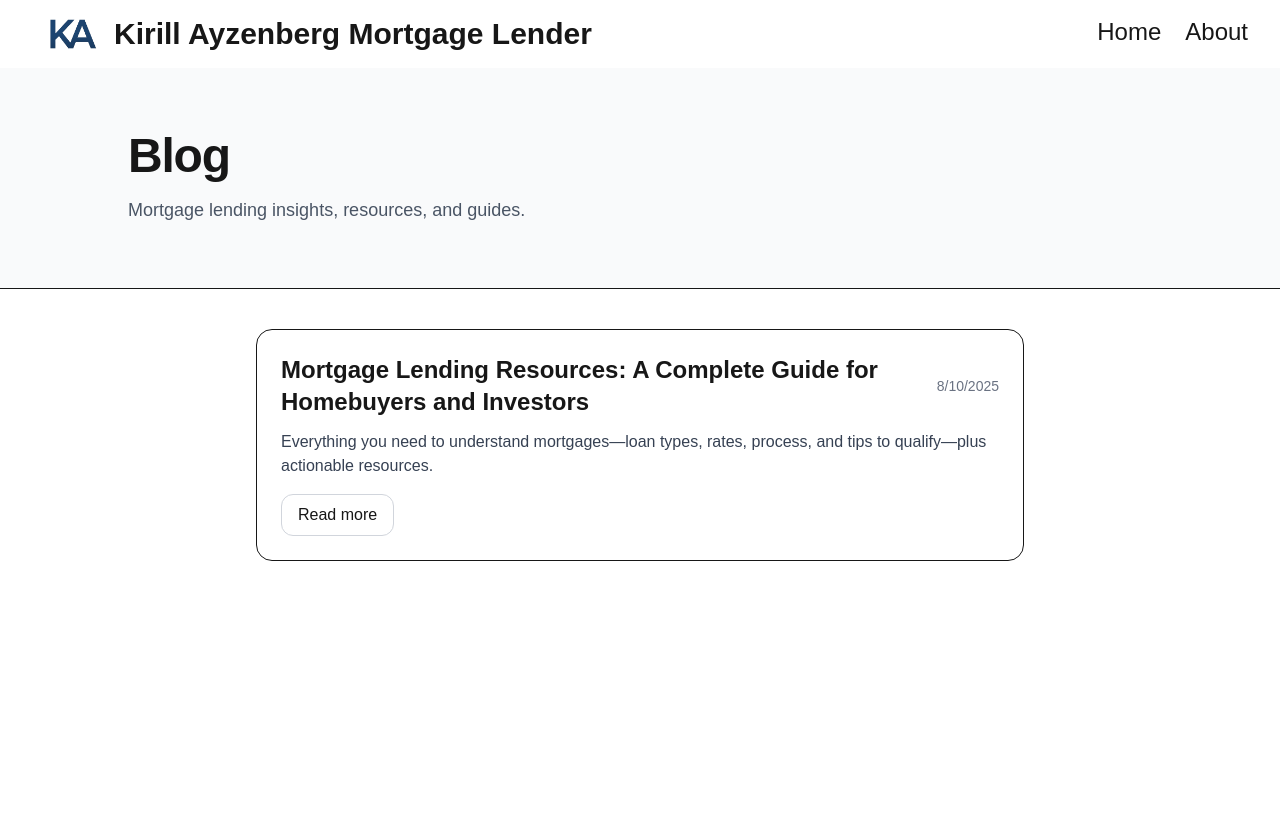
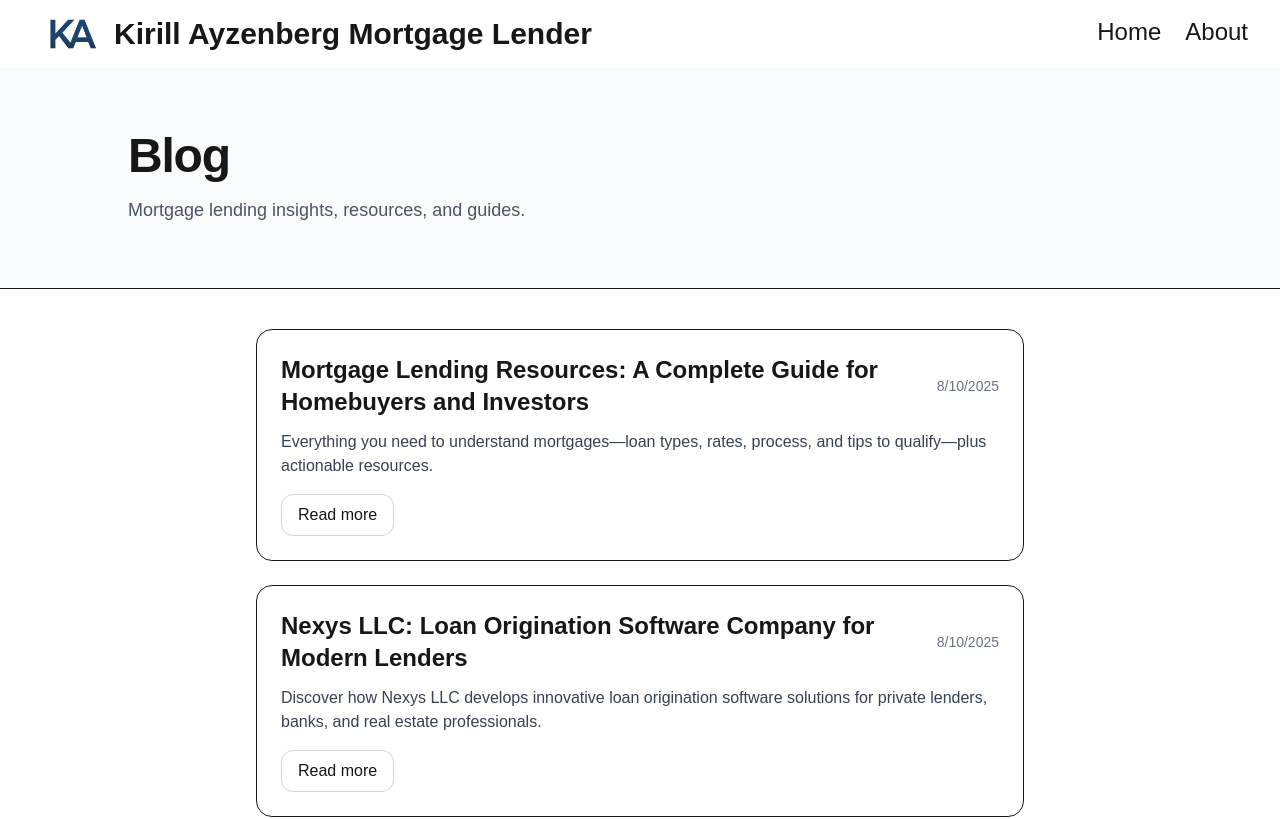
Before and after one commit to charleycode/kirillayzenberg, a Next.js app: page /blog in a window 1280 px wide. Shown: the top 819 px of the page. Built offline with nearby package versions, Linux system fonts and the light colour scheme.

Commit message:
testupddates

```diff
--- a/src/app/blog/page.tsx
+++ b/src/app/blog/page.tsx
@@ -29,6 +29,13 @@ const posts = [
     title: "Mortgage Lending Resources: A Complete Guide for Homebuyers and Investors",
     excerpt:
       "Everything you need to understand mortgages—loan types, rates, process, and tips to qualify—plus actionable resources.",
+    date: "2025-08-10",
+  },
+  {
+    slug: "/nexys-llc-loan-origination-software-company",
+    title: "Nexys LLC: Loan Origination Software Company for Modern Lenders",
+    excerpt:
+      "Discover how Nexys LLC develops innovative loan origination software solutions for private lenders, banks, and real estate professionals.",
     date: "2025-08-10",
   },
 ];
--- a/src/app/mortgage-lender/page.tsx
+++ b/src/app/mortgage-lender/page.tsx
@@ -20,7 +20,7 @@ export default function MortgageLenderCompanies() {
           Welcome to the official hub for all mortgage lending companies managed by <strong>Kirill Ayzenberg</strong>, a trusted mortgage lender known for delivering tailored financing solutions. On this page, you will explore each <strong>mortgage lending company</strong> under his management, the services they provide, and how they can support your real estate goals.
         </p>
 
-        <a href="https://kirillayzenberg.com/about-kirill-kirk-ayzenberg"><h2 className="text-3xl font-semibold mt-10 mb-4">Who Is Kirill Kirk Ayzenberg?</h2></a>
+        <a href="https://kirillayzenberg.com/"><h2 className="text-3xl font-semibold mt-10 mb-4">Who Is Kirill Kirk Ayzenberg?</h2></a>
         <p className="mb-8">
           <strong>Kirill Ayzenberg</strong> is a leading <strong>mortgage lender</strong> and entrepreneur who manages multiple mortgage lending companies serving real estate investors, builders, and homeowners nationwide. As a mortgage lender, Kirill Ayzenberg focuses on fast closings, flexible underwriting, and transparent service for his clients.
         </p>
--- a/src/app/software-company/page.tsx
+++ b/src/app/software-company/page.tsx
@@ -20,7 +20,7 @@ export default function SoftwareCompanies() {
           Welcome to the official hub for all software companies managed by <strong>Kirill Ayzenberg</strong> a leader in innovative technology solutions. On this page, you will find detailed overviews of each <strong>software company</strong> under his management, the services they provide, and how they can empower your business.
         </p>
 
-        <a href="https://kirillayzenberg.com/about-kirill-kirk-ayzenberg"><h2 className="text-3xl font-semibold mt-10 mb-4">Who Is Kirill Ayzenberg?</h2></a>
+        <a href="https://kirillayzenberg.com/"><h2 className="text-3xl font-semibold mt-10 mb-4">Who Is Kirill Ayzenberg?</h2></a>
         <p className="mb-8">
           <strong>Kirill Ayzenberg</strong> is an entrepreneur and software innovator who manages multiple <strong>software companies</strong> serving private lenders, real estate professionals, REIT managers, and more. His approach focuses on user-centric design, scalable architecture, and operational excellence to deliver results across industries.
         </p>
@@ -28,7 +28,7 @@ export default function SoftwareCompanies() {
         <h2 className="text-3xl font-semibold mt-10 mb-4">Software Companies Managed by Kirill Ayzenberg</h2>
 
         {/* Nexys */}
-        <a href="/nexys-llc-loan-origination-software-company"><h3 className="text-2xl font-bold mt-8 mb-2">Nexys LLC: Loan Origination Software </h3></a>
+        <h3 className="text-2xl font-bold mt-8 mb-2">Nexys LLC: Loan Origination Software </h3>
         <p className="mb-4">
           <strong>Nexys</strong> is a <strong>software company</strong> providing advanced mortgage CRM and loan origination solutions. Managed by <strong>Kirill Ayzenberg</strong>, Nexys helps mortgage lenders, brokers, and servicers streamline their workflows with:
         </p>
```
